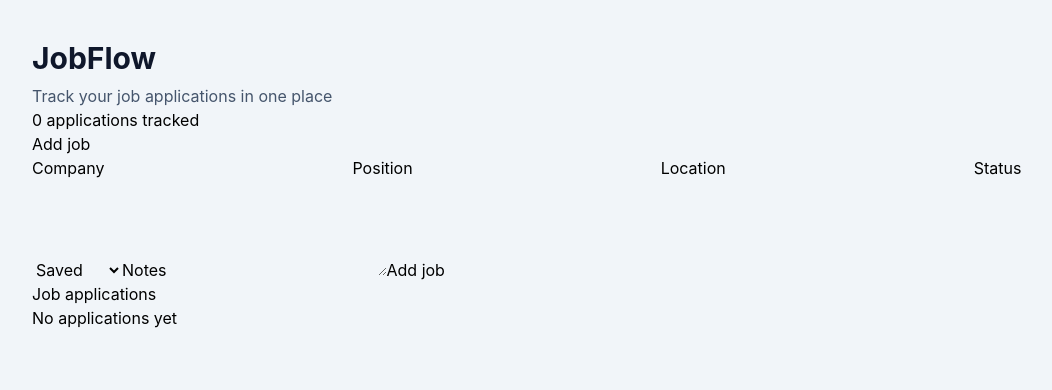
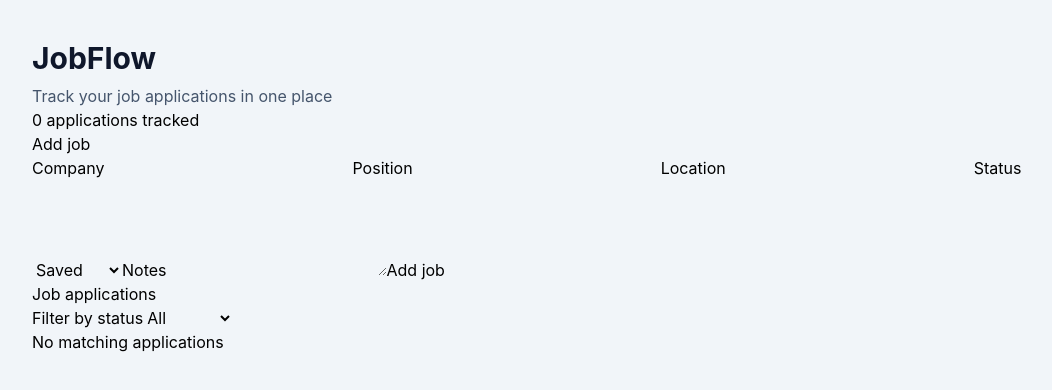
Before and after one commit to Serhiidevel/jobflow, a React (Vite) app: page / in a window 1280 px wide. Shown: the top 390 px of the page, without its empty margins (96-1148 px from the left). Built offline with nearby package versions, Linux system fonts and the light colour scheme.

Commit message:
add status filter

```diff
--- a/src/App.tsx
+++ b/src/App.tsx
@@ -8,6 +8,7 @@ function App() {
   const [status, setStatus] = useState<JobStatus>('saved')
   const [notes, setNotes] = useState('');
   const [jobs, setJobs] = useState<Job[]>([]);
+  const [statusFilter, setStatusFilter] = useState<JobStatus | 'all'>('all')
 
   function handleSubmit(event: SubmitEvent<HTMLFormElement>) {
     event.preventDefault()
@@ -49,6 +50,10 @@ function App() {
 
     setJobs(remainingJobs)
   }
+
+  const visibleJobs = statusFilter === 'all'
+  ? jobs
+  : jobs.filter((job) => job.status === statusFilter)
   return (
     <main className="min-h-screen bg-slate-100 px-4 py-10">
       <div className="mx-auto max-w-5xl">
@@ -105,9 +110,24 @@ function App() {
         </section>
         <section>
           <h2>Job applications</h2>
+          <label htmlFor="status-filter">Filter by status</label>
+          <select
+            id="status-filter"
+            value={statusFilter}
+            onChange={(event) =>
+              setStatusFilter(event.target.value as JobStatus | 'all')
+            }
+          >
+            <option value="all">All</option>
+            <option value="saved">Saved</option>
+            <option value="applied">Applied</option>
+            <option value="interview">Interview</option>
+            <option value="rejected">Rejected</option>
+            <option value="offer">Offer</option>
+          </select>
 
-          {jobs.length === 0 && <p>No applications yet</p>}
-          {jobs.map((job) => (
+          {visibleJobs.length === 0 && <p>No matching applications</p>}
+          {visibleJobs.map((job) => (
             <article key={job.id}>
               <h3>{job.position}</h3>
               <p>{job.company}</p>
@@ -127,8 +147,9 @@ function App() {
                 <option value="offer">Offer</option>
               </select>
               <button
-              type ="button"
-              onClick={() => handleDeleteJob(job.id)}>
+                type="button"
+                onClick={() => handleDeleteJob(job.id)}
+              >
                 Delete
               </button>
             </article>
```
Lines whose indentation alone changed are shown as unchanged.
